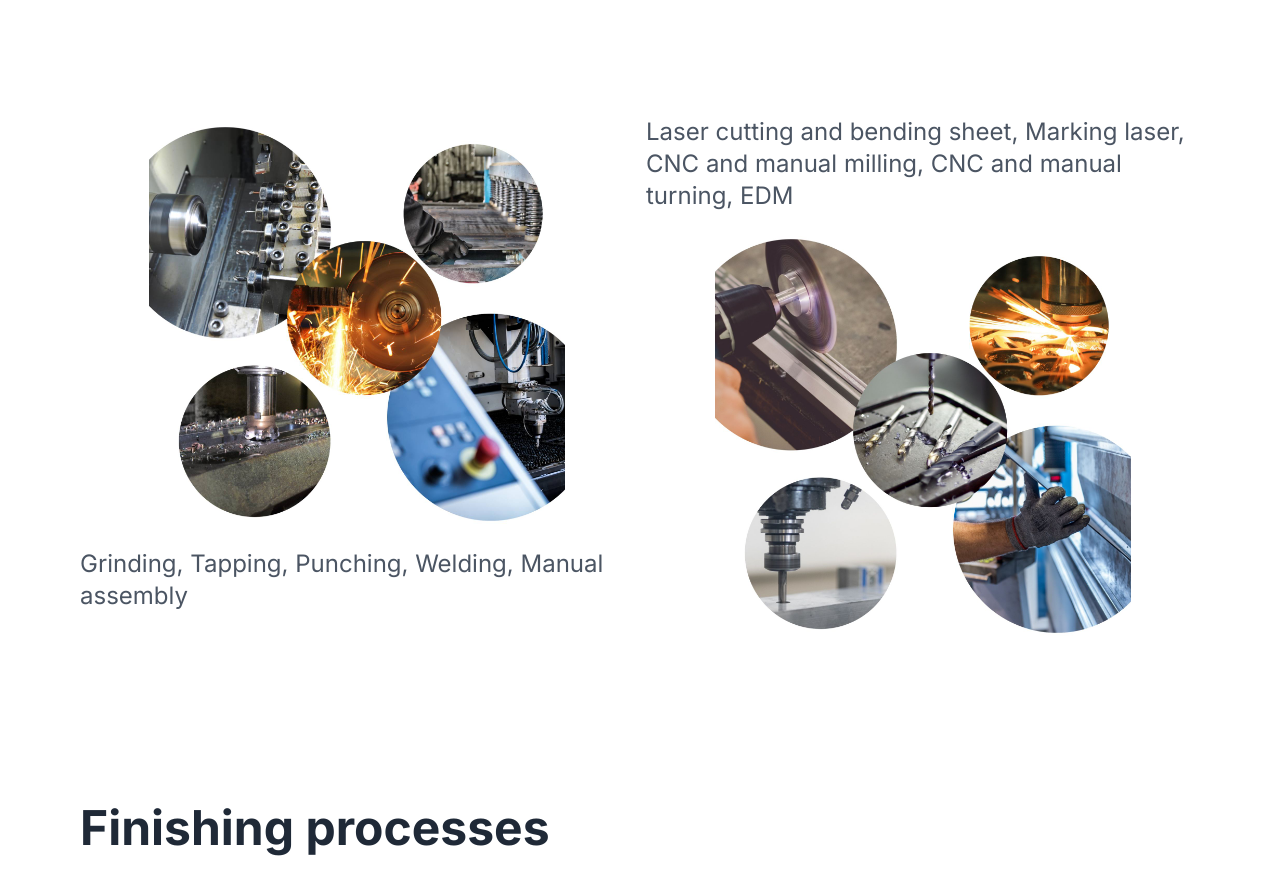
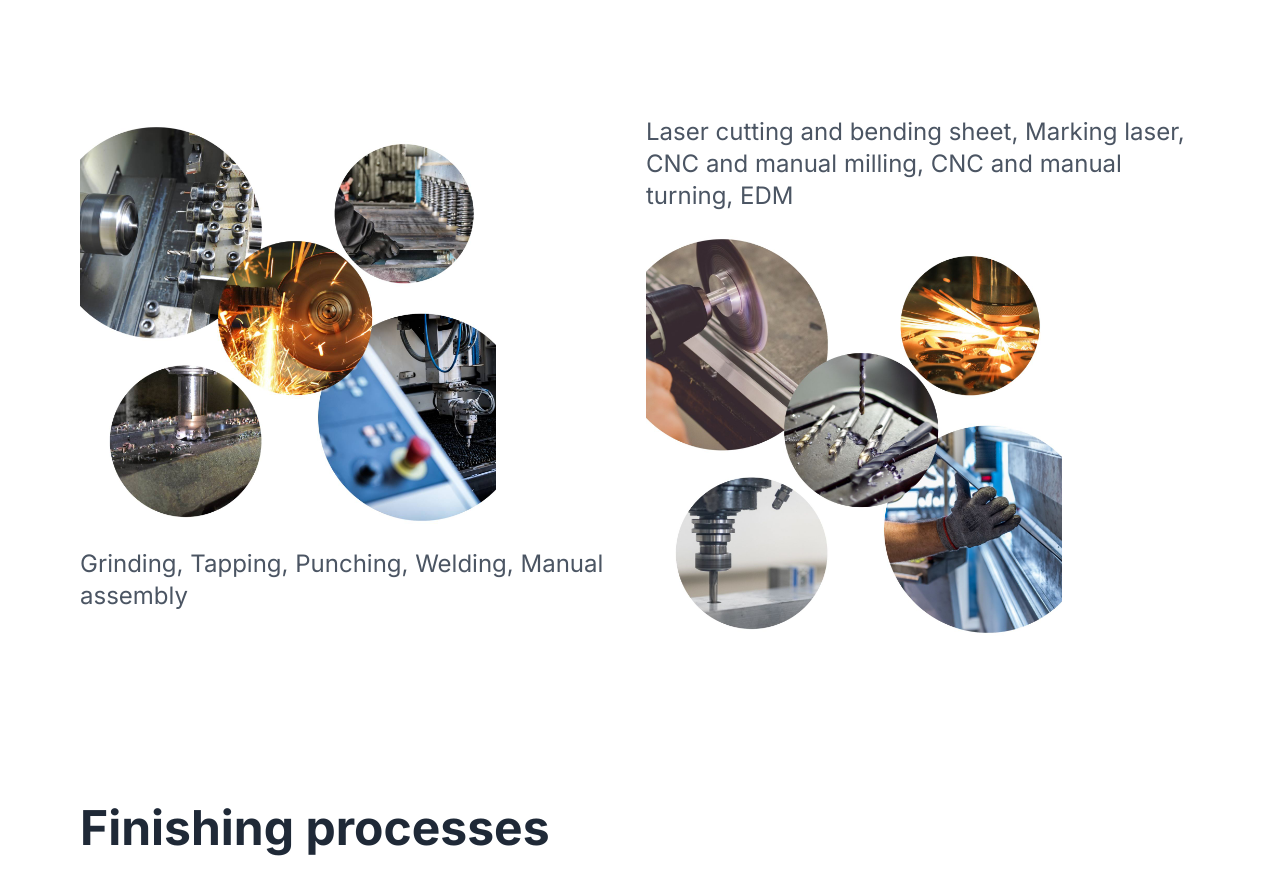
Before and after one commit to NikolaSirakov2/bultech82, a Next.js app: page / in a window 1280 px wide. Shown: the part 1850-2744 px from the top of the page. Built offline with nearby package versions, Linux system fonts and the light colour scheme.

Commit message:
Update Services.tsx

```diff
--- a/app/components/Services.tsx
+++ b/app/components/Services.tsx
@@ -6,13 +6,12 @@ function Services() {
       id="services"
       className="max-container padding-container flex flex-col gap-20 py-10 pb-32 md:gap-28 lg:py-20"
     >
-       <h1 className="text-4xl font-bold text-gray-800 md:text-5xl xl:text-5xl">
-            Production Processes
-          </h1>
+      <h1 className="text-4xl font-bold text-gray-800 md:text-5xl xl:text-5xl">
+        Production Processes
+      </h1>
       <div className="flex flex-col md:flex-row gap-10 md:gap-12 xl:gap-16">
-        <div className="flex flex-row gap-3 md:w-4/4">
-
-          <div className="flex flex-col items-center space-y-4 md:flex-col">
+        <div className="flex flex-col md:flex-row gap-3 md:w-full">
+          <div className="flex flex-col items-center space-y-4 md:flex-col md:items-start">
             <div className="relative h-106 w-full md:w-3/4">
               <img
                 src="/Image2.jpg"
@@ -26,7 +25,7 @@ function Services() {
             </p>
           </div>
 
-          <div className="flex flex-col items-center space-y-4 md:flex-col">
+          <div className="flex flex-col-reverse md:flex-col items-center space-y-4 md:items-start">
             <p className="text-1xl text-gray-600 md:text-1xl xl:text-2xl">
               Laser cutting and bending sheet, Marking laser, CNC and manual
               milling, CNC and manual turning, EDM
```
